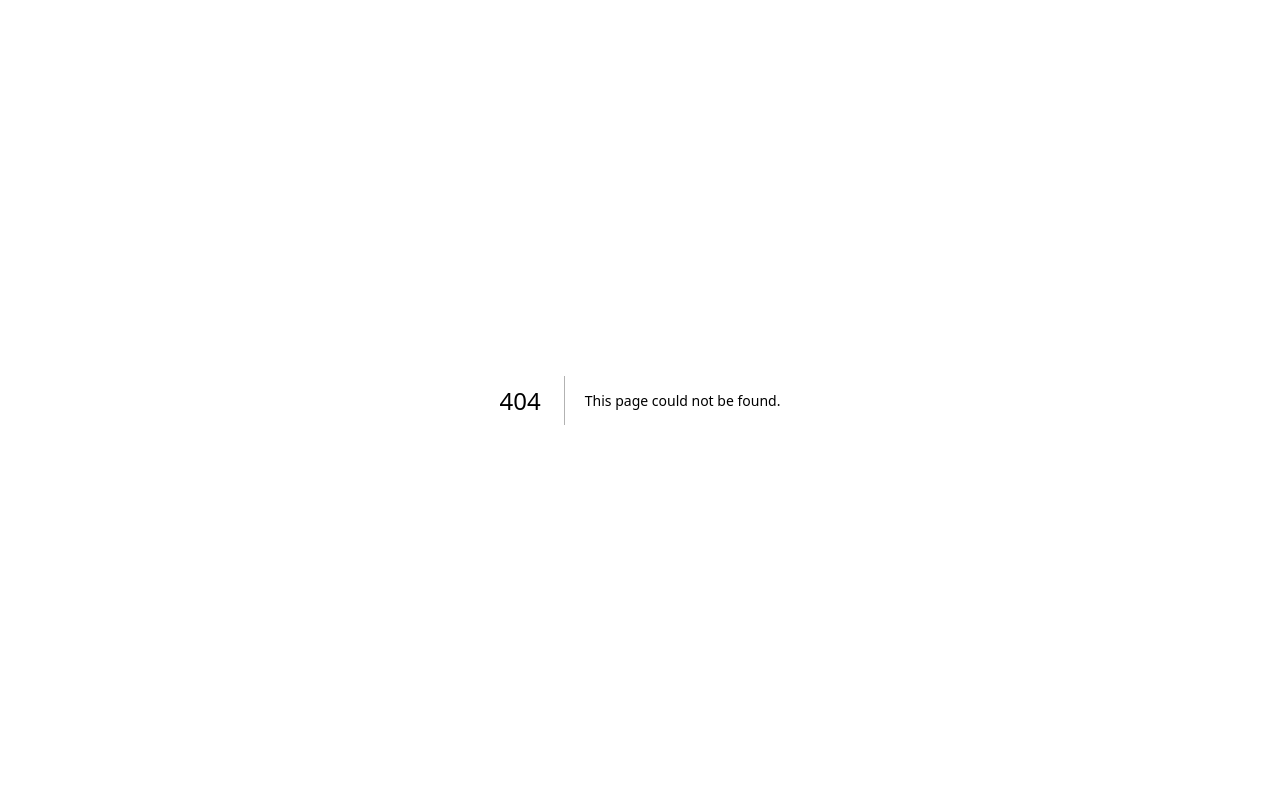
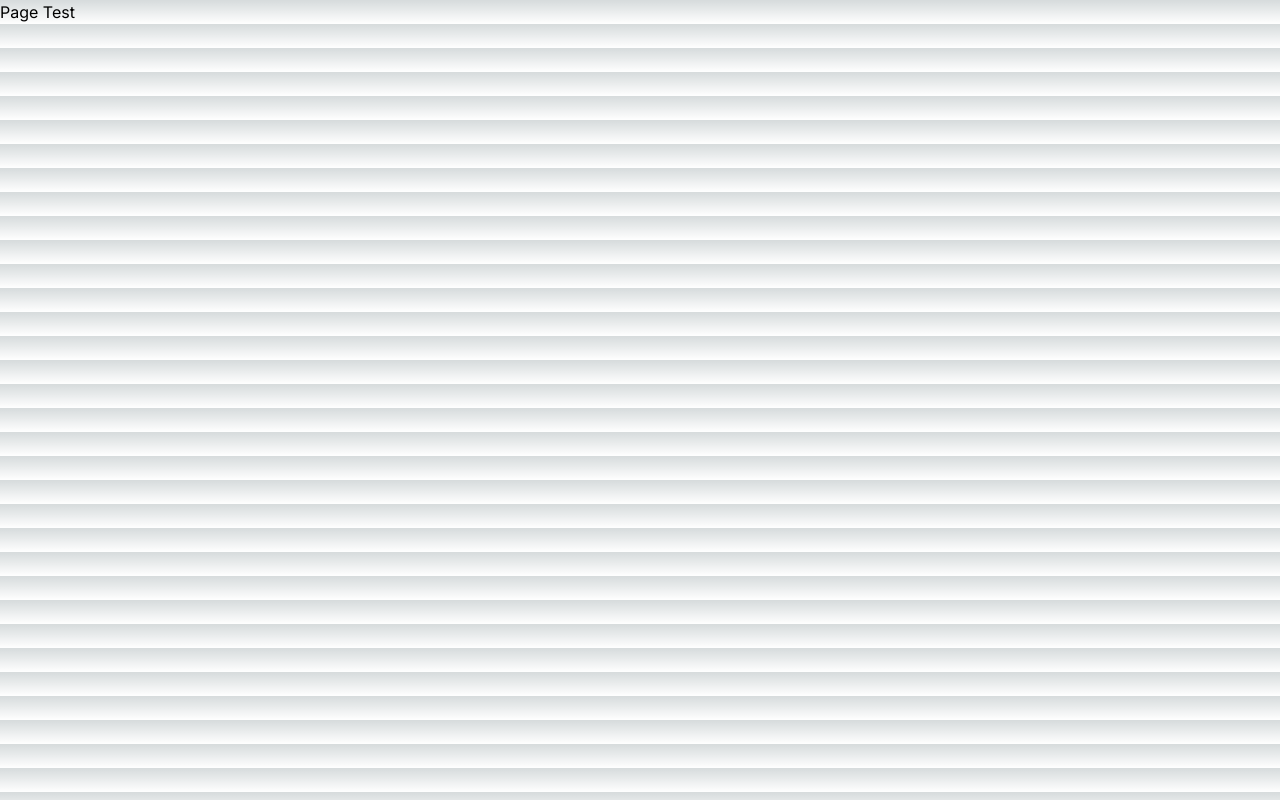
Before and after one commit to watahaizian/mimi-compendium, a Next.js app in the folder nextjs/my-app/: page /page-test in a window 1280 px wide. Before the commit this address had no page. Built offline with nearby package versions, Linux system fonts and the light colour scheme.

Commit message:
add page-test

```diff
--- /dev/null
+++ b/nextjs/my-app/app/page-test/page.tsx
@@ -0,0 +1,5 @@
+// appフォルダ内にフォルダを作成し、その中にファイルを作成すると、そのフォルダがURLとなる
+
+const page = () => <h1>Page Test</h1>;
+
+export default page;
```
Also changed, not shown: nextjs/my-app/app/layout.tsx (+7 -6 lines).
